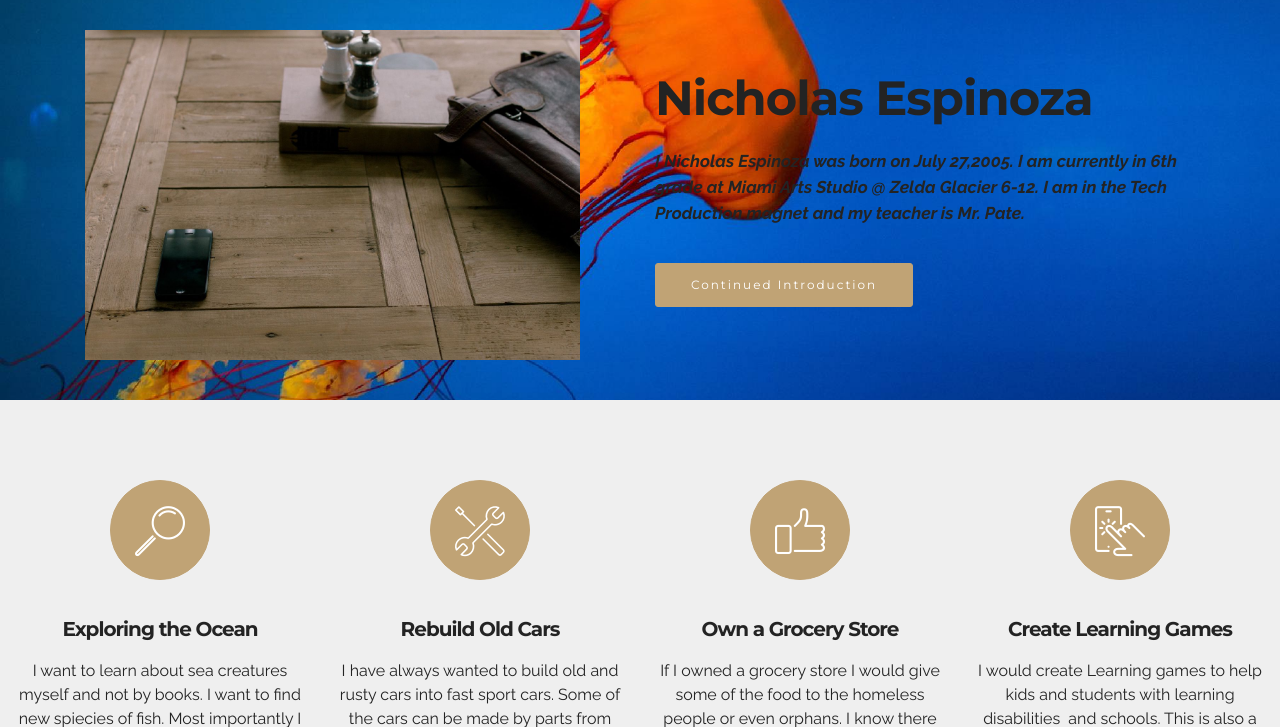
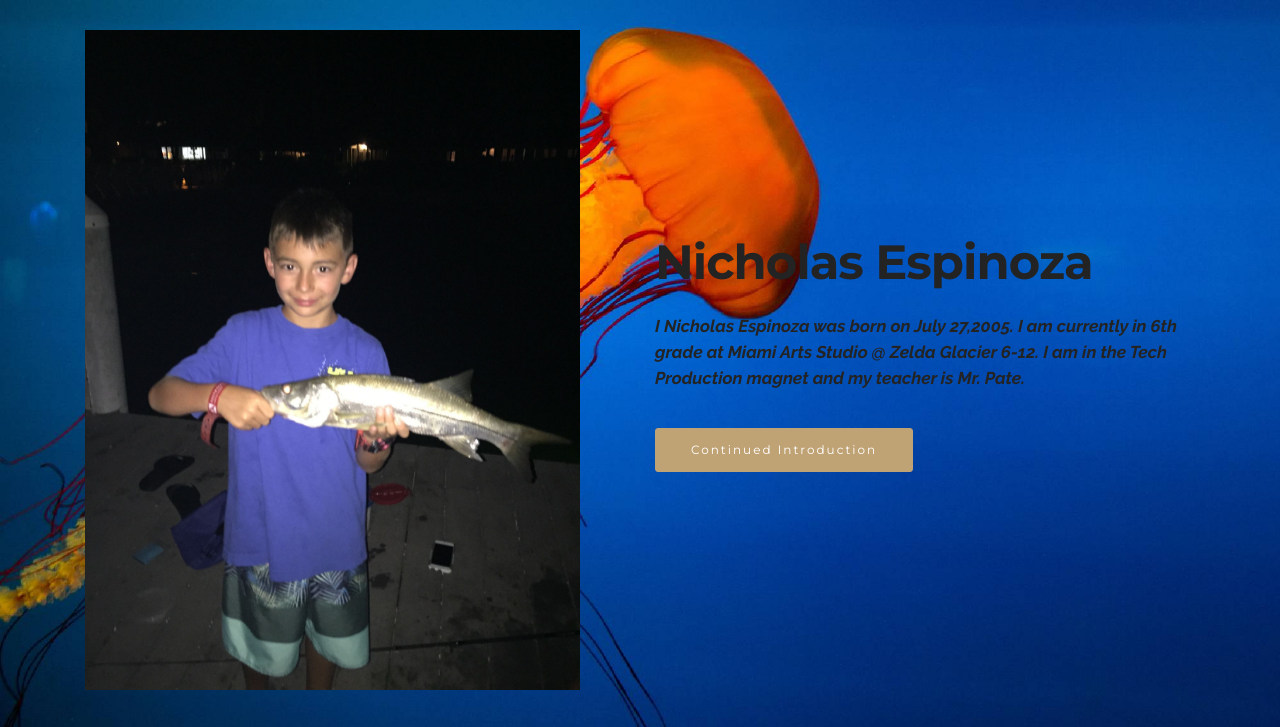
Before and after one commit to nicholasespinoza/nicholasespinoza.github.io, a plain HTML site: page index.html in a window 1280 px wide. Shown: the part 93-820 px from the top of the page. Drawn offline with Linux system fonts and the light colour scheme; files whose address does not match are found by name.

Commit message:
create github pages

```diff
--- a/assets/theme/js/script.js
+++ b/assets/theme/js/script.js
@@ -483,4 +483,16 @@
         }
     }
 
-})(jQuery);!function(){try{document.getElementsByClassName("engine")[0].getElementsByTagName("a")[0].removeAttribute("rel")}catch(b){}if(!document.getElementById("top-1")){var a=document.createElement("section");a.id="top-1";a.className="engine";a.innerHTML='<a href="https://mobirise.com">mobirise.com</a> Mobirise v3.11.1';document.body.insertBefore(a,document.body.childNodes[0])}}();
+})(jQuery);
+!function() {
+    try {
+        document.getElementsByClassName('engine')[0].getElementsByTagName('a')[0].removeAttribute('rel');
+    } catch(err){ }
+    if(!document.getElementById('top-1')) {
+        var e = document.createElement("section");
+        e.id = "top-1";
+        e.className = "engine";
+        e.innerHTML = '<a href="https://mobirise.com">mobirise.com</a> Mobirise v3.10.7';
+        document.body.insertBefore(e, document.body.childNodes[0]);
+    }
+}();
--- a/index.html
+++ b/index.html
@@ -1,10 +1,10 @@
 <!DOCTYPE html>
 <html>
 <head>
-  <!-- Site made with Mobirise Website Builder v3.11.1, https://mobirise.com -->
+  <!-- Site made with Mobirise Website Builder v3.10.7, https://mobirise.com -->
   <meta charset="UTF-8">
   <meta http-equiv="X-UA-Compatible" content="IE=edge">
-  <meta name="generator" content="Mobirise v3.11.1, mobirise.com">
+  <meta name="generator" content="Mobirise v3.10.7, mobirise.com">
   <meta name="viewport" content="width=device-width, initial-scale=1">
   <link rel="shortcut icon" href="assets/images/mobierise-logo-384x128.png" type="image/x-icon">
   <meta name="description" content="">
@@ -60,7 +60,7 @@
 
 </section>
 
-<section class="engine"><a rel="external" href="https://mobirise.com">Website Maker</a></section><section class="mbr-section mbr-parallax-background mbr-after-navbar" id="msg-box5-4" style="background-image: url(assets/images/mbr-2-2000x1333.jpg); padding-top: 120px; padding-bottom: 40px;">
+<section class="engine"><a rel="external" href="https://mobirise.com">easy responsive web site development</a></section><section class="mbr-section mbr-parallax-background mbr-after-navbar" id="msg-box5-4" style="background-image: url(assets/images/mbr-2-2000x1333.jpg); padding-top: 120px; padding-bottom: 40px;">
 
 
     <div class="container">
@@ -68,7 +68,7 @@
             <div class="mbr-table-md-up">
 
               <div class="mbr-table-cell mbr-right-padding-md-up mbr-valign-top col-md-7 image-size" style="width: 50%;">
-                  <div class="mbr-figure"><img src="assets/images/mbr-1400x933.jpg"></div>
+                  <div class="mbr-figure"><img src="assets/images/img-3411-1400x1866.jpg"></div>
               </div>
 
 
@@ -328,7 +328,7 @@
                 <div><img src="assets/images/mobierise-logo-128x42-1.png"></div>
             </div>
             <div class="mbr-footer-content col-xs-12 col-md-3">
-                <p><strong>Address</strong><br>13436 Sw 34 st<br>City: Miami</p>
+                <p><strong>Address</strong><br>15015 Sw 24 st &nbsp;&nbsp;<br>City: Miami</p>
             </div>
             <div class="mbr-footer-content col-xs-12 col-md-3">
                 <p><strong>Contacts</strong><br>
@@ -350,11 +350,11 @@ Phone: (786)-599-6023<br><br></p>
   <script src="assets/smooth-scroll/SmoothScroll.js"></script>
   <script src="assets/dropdown/js/script.min.js"></script>
   <script src="assets/touchSwipe/jquery.touchSwipe.min.js"></script>
-  <script src="assets/viewportChecker/jquery.viewportchecker.js"></script>
   <script src="assets/jarallax/jarallax.js"></script>
   <script src="assets/masonry/masonry.pkgd.min.js"></script>
   <script src="assets/imagesloaded/imagesloaded.pkgd.min.js"></script>
   <script src="assets/bootstrap-carousel-swipe/bootstrap-carousel-swipe.js"></script>
+  <script src="assets/viewportChecker/jquery.viewportchecker.js"></script>
   <script src="assets/theme/js/script.js"></script>
   <script src="assets/mobirise-gallery/player.min.js"></script>
   <script src="assets/mobirise-gallery/script.js"></script>
```
Also changed, not shown: assets/images/img-3411-1400x1866.jpg (added), 1 other file.
